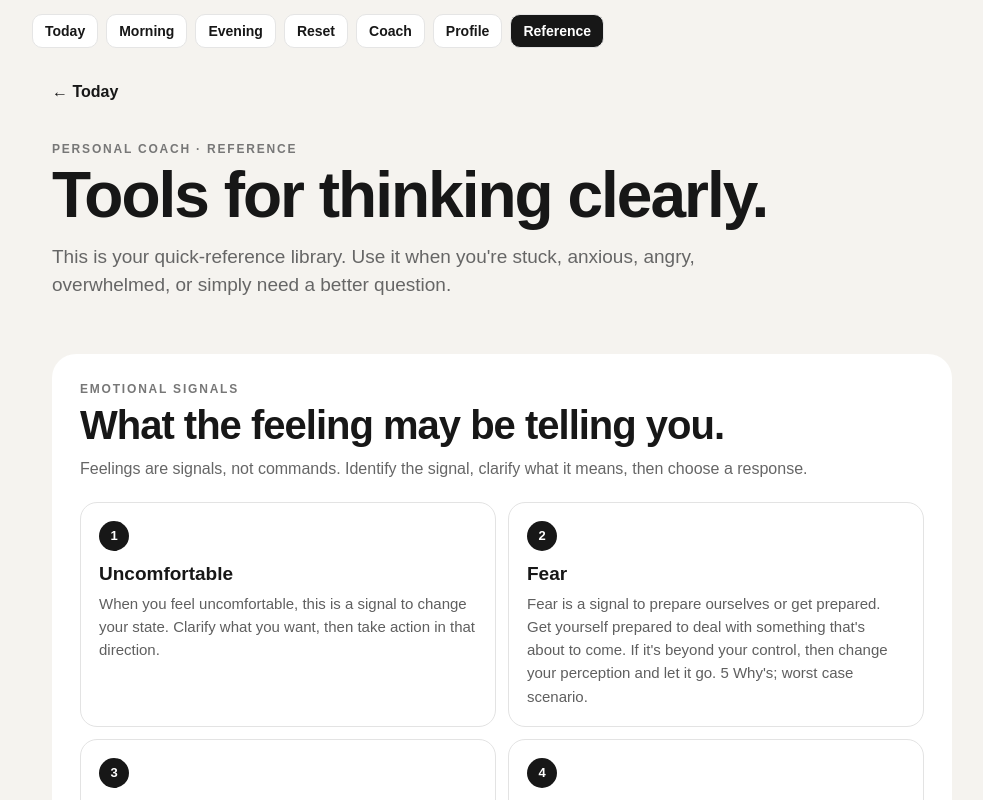
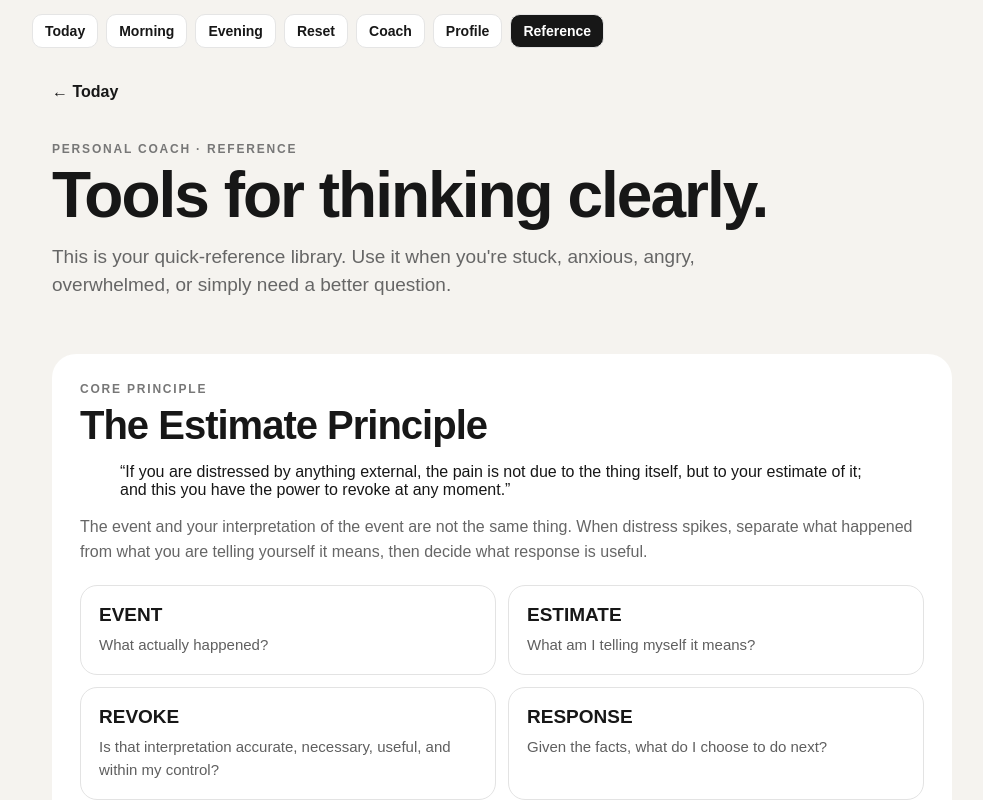
Before and after one commit to n5a5/personal-ai-coach, a Next.js app: page /reference in a window 1280 px wide. Shown: the top 800 px of the page, without its empty margins (138-1121 px from the left). Built offline with nearby package versions, Linux system fonts and the light colour scheme; no server answers.

Commit message:
Add estimate principle to reference

```diff
--- a/app/reference/page.tsx
+++ b/app/reference/page.tsx
@@ -76,6 +76,21 @@ export default function ReferencePage() {
           <p>This is your quick-reference library. Use it when you're stuck, anxious, angry, overwhelmed, or simply need a better question.</p>
         </header>
 
+        <section className="reference-section estimate-principle">
+          <div className="eyebrow">CORE PRINCIPLE</div>
+          <h2>The Estimate Principle</h2>
+          <blockquote>
+            “If you are distressed by anything external, the pain is not due to the thing itself, but to your estimate of it; and this you have the power to revoke at any moment.”
+          </blockquote>
+          <p className="section-intro">The event and your interpretation of the event are not the same thing. When distress spikes, separate what happened from what you are telling yourself it means, then decide what response is useful.</p>
+          <div className="reference-grid">
+            <article className="reference-card"><h3>EVENT</h3><p>What actually happened?</p></article>
+            <article className="reference-card"><h3>ESTIMATE</h3><p>What am I telling myself it means?</p></article>
+            <article className="reference-card"><h3>REVOKE</h3><p>Is that interpretation accurate, necessary, useful, and within my control?</p></article>
+            <article className="reference-card"><h3>RESPONSE</h3><p>Given the facts, what do I choose to do next?</p></article>
+          </div>
+        </section>
+
         <section className="reference-section">
           <div className="eyebrow">EMOTIONAL SIGNALS</div>
           <h2>What the feeling may be telling you.</h2>
```
